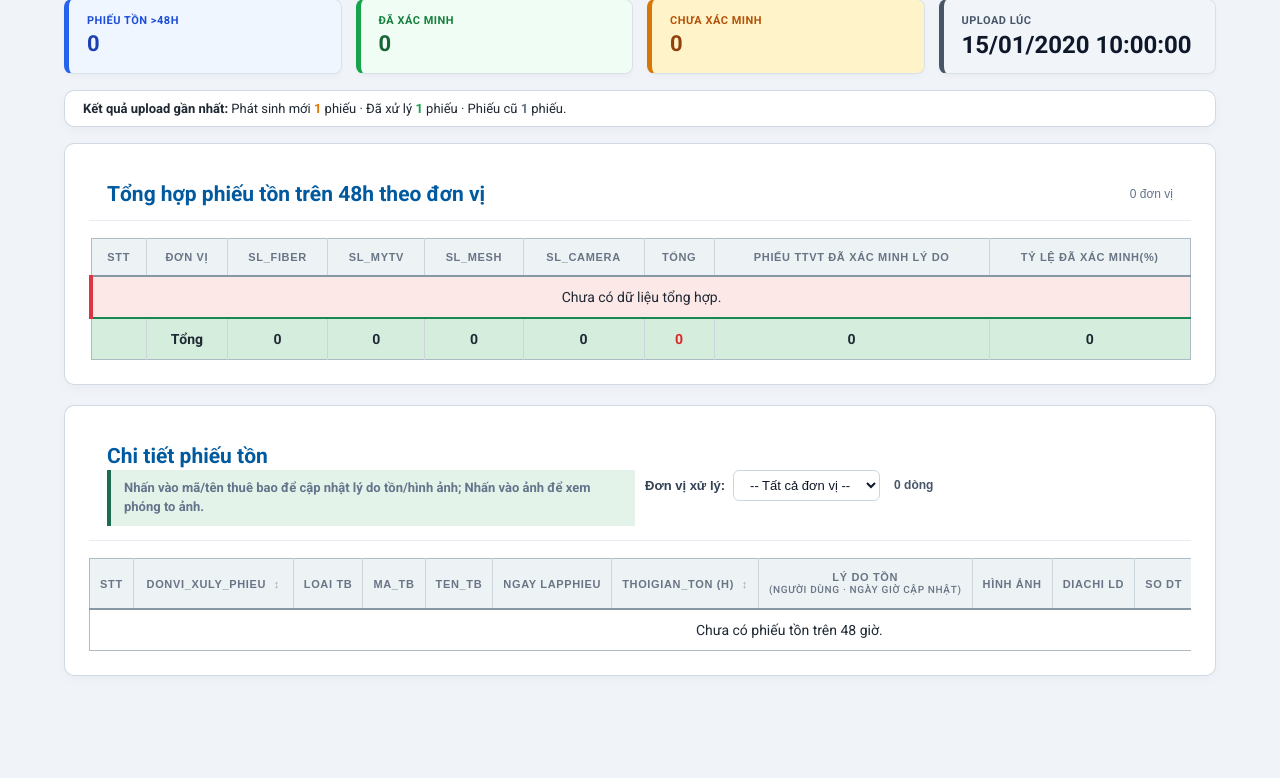
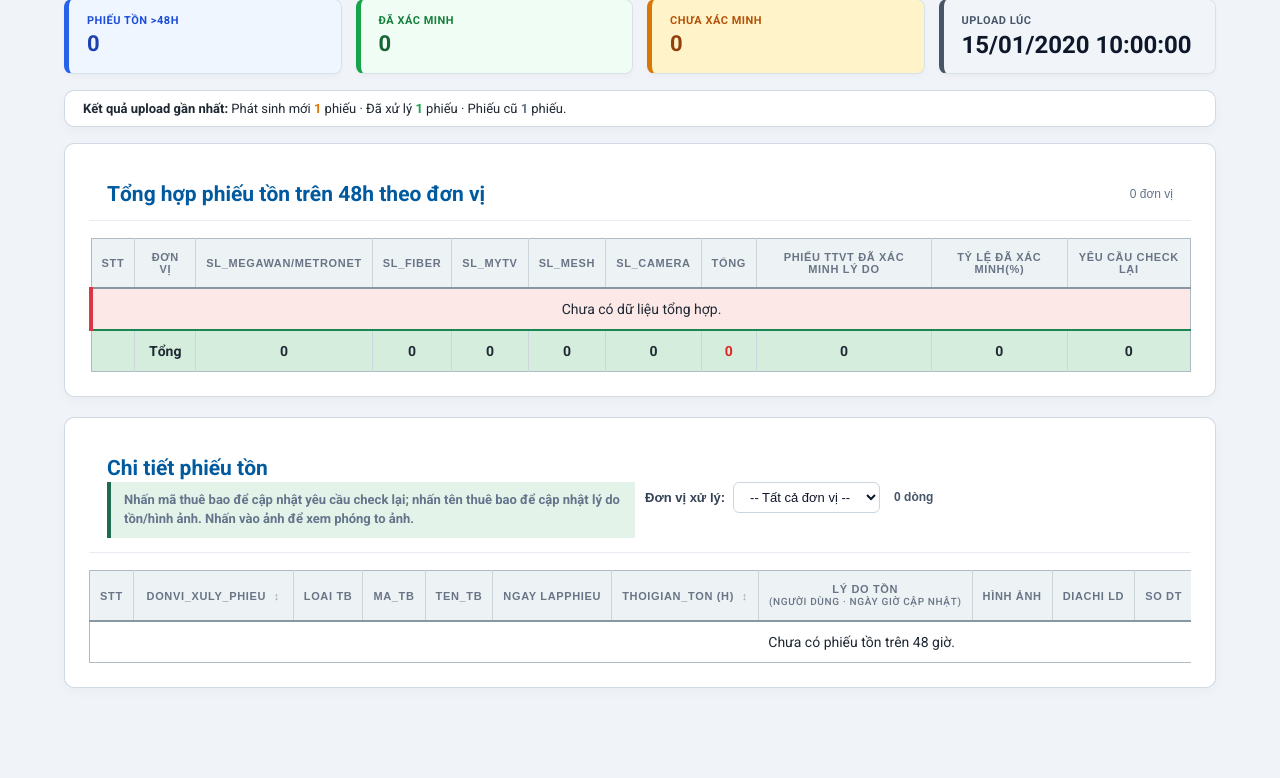
Before and after one commit to caotrinhan/phieuton, a Flask app: page / in a window 1280 px wide. Shown: the part 272-1050 px from the top of the page. Run offline with Flask 3, Linux system fonts and the light colour scheme; a user stored in the database is signed in; tables that the repository leaves empty hold one stand-in row (values such as "Sample post"); parts of the project's set-up code (start-up, migrations or seed data) failed here and were passed over; some libraries are stand-ins or nearby versions.

Commit message:
yeu cau recheck, megawan

```diff
--- a/app/models.py
+++ b/app/models.py
@@ -92,6 +92,7 @@ class Ticket(db.Model):
     request_at = db.Column(db.DateTime, nullable=False)
     age_hours = db.Column(db.Numeric(10, 1), nullable=False, index=True)
     reason = db.Column(db.Text)
+    requires_reason_recheck = db.Column(db.Boolean, nullable=False, default=False)
     reason_updated_by_id = db.Column(db.Integer, db.ForeignKey("users.id"))
     reason_updated_at = db.Column(db.DateTime)
     last_seen_at = db.Column(db.DateTime, nullable=False, default=local_now, index=True)
--- a/app/routes/main.py
+++ b/app/routes/main.py
@@ -6,6 +6,7 @@ from uuid import uuid4
 import pandas as pd
 from flask import Blueprint, current_app, flash, redirect, render_template, request, send_file, send_from_directory, url_for
 from flask_login import current_user, login_required
+from sqlalchemy.exc import SQLAlchemyError
 from ..extensions import db
 from ..models import ReasonAudit, Ticket, TicketImage, UploadBatch, User, LoginLog, TrungTamMapping
 from ..services.import_service import load_filtered_tickets
@@ -175,8 +176,9 @@ def dashboard():
 
     units = {}
     for ticket in tickets:
-        item = units.setdefault(ticket.unit, {"total": 0,"MegaWAN/MetroNET":0, "fiber": 0, "mytv": 0, "mesh": 0, "camera": 0, "reported": 0})
+        item = units.setdefault(ticket.unit, {"total": 0, "MegaWAN/MetroNET": 0, "fiber": 0, "mytv": 0, "mesh": 0, "camera": 0, "reported": 0, "requires_reason_recheck": 0})
         item["total"] += 1
+        item["requires_reason_recheck"] += ticket.requires_reason_recheck
         equipment = (ticket.equipment_type or "").lower()
         if "megawan" in equipment or "metronet" in equipment:
             item["MegaWAN/MetroNET"] += 1
@@ -195,11 +197,13 @@ def dashboard():
     summary_rows = [{"stt": index, "unit": unit, **item} for index, (unit, item) in enumerate(sorted_units, 1)]
     summary_total = {
         "total": sum(row["total"] for row in summary_rows),
+        "MegaWAN/MetroNET": sum(row["MegaWAN/MetroNET"] for row in summary_rows),
         "fiber": sum(row["fiber"] for row in summary_rows),
         "mytv": sum(row["mytv"] for row in summary_rows),
         "mesh": sum(row["mesh"] for row in summary_rows),
         "camera": sum(row["camera"] for row in summary_rows),
         "reported": sum(row["reported"] for row in summary_rows),
+        "requires_reason_recheck": sum(row["requires_reason_recheck"] for row in summary_rows),
     }
 
     allowed_units = _get_allowed_units() if current_user.is_authenticated else []
@@ -549,6 +553,32 @@ def update_reason(ticket_id: int):
     return redirect(request.referrer or url_for("main.dashboard"))
 
 
+@main_bp.post("/tickets/<int:ticket_id>/check-again")
+@login_required
+def update_reason_recheck(ticket_id: int):
+    if not current_user.is_admin:
+        flash("Bạn không có quyền cập nhật yêu cầu check lại lý do tồn.", "error")
+        return redirect(url_for("main.dashboard"))
+
+    value = request.form.get("requires_reason_recheck")
+    if value not in {"true", "false"}:
+        flash("Giá trị yêu cầu check lại không hợp lệ.", "error")
+        return redirect(url_for("main.dashboard"))
+
+    ticket = db.get_or_404(Ticket, ticket_id)
+    ticket.requires_reason_recheck = value == "true"
+    try:
+        db.session.commit()
+    except SQLAlchemyError:
+        db.session.rollback()
+        current_app.logger.exception("Không thể cập nhật yêu cầu check lại cho ticket %s.", ticket_id)
+        flash("Không thể lưu trạng thái yêu cầu check lại. Vui lòng thử lại.", "error")
+    else:
+        status = "có" if ticket.requires_reason_recheck else "không"
+        flash(f"Đã cập nhật thuê bao {ticket.subscriber_code}: {status} yêu cầu check lại lý do tồn.", "success")
+    return redirect(url_for("main.dashboard"))
+
+
 @main_bp.get("/ticket-images/<int:image_id>")
 def ticket_image(image_id: int):
     image = db.get_or_404(TicketImage, image_id)
@@ -580,6 +610,7 @@ def export_xlsx():
             "THOIGIAN_TON (h)": float(ticket.age_hours),
             "Diachi Ld": ticket.address or "",
             "So Dt": ticket.phone or "",
+            "Yêu cầu check lại lý do tồn": ticket.requires_reason_recheck,
             "Trạng thái": ticket.status,
             "TTVT báo lý do tồn": ticket.reason or "",
             "Người cập nhật": ticket.reason_updated_by.full_name if ticket.reason_updated_by else "",
@@ -589,10 +620,28 @@ def export_xlsx():
     ])
     summary = detail.groupby("Đơn vị", dropna=False).agg(
         total=("Mã thuê bao", "count"),
+        requires_reason_recheck=("Yêu cầu check lại lý do tồn", "sum"),
+        megawan_metronet=(
+            "Loại TB",
+            lambda values: values.astype(str).str.lower().str.contains("megawan|metronet", regex=True).sum(),
+        ),
         reported=("TTVT báo lý do tồn", lambda values: (values.astype(str).str.strip() != "").sum()),
     ).reset_index()
-    summary = summary.rename(columns={"total": "Tổng", "reported": "Đã xác minh"})
+    summary = summary.rename(columns={
+        "total": "Tổng",
+        "requires_reason_recheck": "Yêu cầu check lại lý do tồn",
+        "megawan_metronet": "MegaWAN/MetroNET",
+        "reported": "Đã xác minh",
+    })
     summary["Tỷ lệ xác minh (%)"] = (summary["Đã xác minh"] * 100 / summary["Tổng"]).round(2)
+    summary = summary[[
+        "Đơn vị",
+        "Tổng",
+        "MegaWAN/MetroNET",
+        "Đã xác minh",
+        "Tỷ lệ xác minh (%)",
+        "Yêu cầu check lại lý do tồn",
+    ]]
     output = BytesIO()
     with pd.ExcelWriter(output, engine="openpyxl") as writer:
         summary.to_excel(writer, sheet_name="Tổng hợp", index=False)
@@ -659,6 +708,7 @@ def get_table_data():
             "subscriber_name": ticket.subscriber_name,
             "request_at": ticket.request_at.strftime('%d/%m/%Y %H:%M:%S') if ticket.request_at else "",
             "age_hours": ticket.age_hours,
+            "requires_reason_recheck": ticket.requires_reason_recheck,
             "reason": ticket.reason or "",
             "address": ticket.address or "",
             "phone": ticket.phone or "",
--- a/app/templates/dashboard.html
+++ b/app/templates/dashboard.html
@@ -223,6 +223,7 @@
         <tr>
           <th>STT</th>
           <th>Đơn vị</th>
+          <th>SL_MegaWAN/MetroNET</th>
           <th>SL_Fiber</th>
           <th>SL_MyTV</th>
           <th>SL_Mesh</th>
@@ -230,6 +231,7 @@
           <th>Tổng</th>
           <th>Phiếu TTVT đã xác minh lý do</th>
           <th>Tỷ lệ đã xác minh(%)</th>
+          <th>Yêu cầu check lại</th>
         </tr>
       </thead>
       <tbody>
@@ -237,6 +239,7 @@
         <tr>
           <td>{{ row.stt }}</td>
           <td>{{ row.unit }}</td>
+          <td>{{ row["MegaWAN/MetroNET"] }}</td>
           <td>{{ row.fiber }}</td>
           <td>{{ row.mytv }}</td>
           <td>{{ row.mesh }}</td>
@@ -244,13 +247,15 @@
           <td style="font-weight: bold; color: #dc2626; background-color: #fef2f2;">{{ row.total }}</td>
           <td>{{ row.reported }}</td>
           <td>{{ (row.reported * 100 / row.total)|round(2) }}</td>
+          <td>{{ row.requires_reason_recheck }}</td>
         </tr>
         {% else %}
-        <tr><td colspan="9">Chưa có dữ liệu tổng hợp.</td></tr>
+        <tr><td colspan="11">Chưa có dữ liệu tổng hợp.</td></tr>
         {% endfor %}
         <tr class="summary-total" style="font-weight: bold; background: #f8fafc;">
           <td></td>
           <td><strong>Tổng</strong></td>
+          <td>{{ summary_total["MegaWAN/MetroNET"] }}</td>
           <td>{{ summary_total.fiber }}</td>
           <td>{{ summary_total.mytv }}</td>
           <td>{{ summary_total.mesh }}</td>
@@ -258,6 +263,7 @@
           <td style="font-weight: bold; color: #dc2626; background-color: #fef2f2;">{{ summary_total.total }}</td>
           <td>{{ summary_total.reported }}</td>
           <td>{{ (summary_total.reported * 100 / summary_total.total)|round(2) if summary_total.total else 0 }}</td>
+          <td>{{ summary_total.requires_reason_recheck }}</td>
         </tr>
       </tbody>
     </table>
@@ -269,7 +275,14 @@
   <div class="panel-title" style="padding: 14px 18px; display: flex; justify-content: space-between; align-items: center; flex-wrap: wrap; border-bottom: 1px solid rgba(226, 232, 240, 0.8); gap: 10px;">
     <div>
       <h2 style="margin-bottom: 2px; color: #005aa0; font-weight: 700;">Chi tiết phiếu tồn</h2>
-      <p class="panel-help" style="margin: 0; font-size: 12px; color: #64748b;">Nhấn vào mã/tên thuê bao để cập nhật lý do tồn/hình ảnh; Nhấn vào ảnh để xem phóng to ảnh.</p>
+      <p class="panel-help" style="margin: 0; font-size: 12px; color: #64748b;">
+        {% if current_user.is_authenticated and current_user.is_admin %}
+        Nhấn mã thuê bao để cập nhật yêu cầu check lại; nhấn tên thuê bao để cập nhật lý do tồn/hình ảnh.
+        {% else %}
+        Nhấn vào mã/tên thuê bao để cập nhật lý do tồn/hình ảnh.
+        {% endif %}
+        Nhấn vào ảnh để xem phóng to ảnh.
+      </p>
     </div>
 
     <!-- Dropdown lọc theo DONVI_XULY_PHIEU -->
@@ -305,6 +318,7 @@
           <th>TEN_LOAIHD</th>
           <th>TRANGTHAI_HD</th>
           <th>Cập nhật</th>
+          <th>Yêu cầu check lại</th>
         </tr>
       </thead>
       <tbody>
@@ -318,7 +332,13 @@
           <td>{{ loop.index }}</td>
           <td>{{ ticket.unit }}</td>
           <td>{{ ticket.equipment_type }}</td>
-          <td><button class="ticket-link" type="button" data-modal="reason-modal-{{ ticket.id }}" data-ticket-unit="{{ ticket.unit }}">{{ ticket.subscriber_code }}</button></td>
+          <td>
+            {% if current_user.is_authenticated and current_user.is_admin %}
+            <button class="ticket-link" type="button" data-check-ticket="{{ ticket.id }}" data-ticket-code="{{ ticket.subscriber_code }}" data-ticket-name="{{ ticket.subscriber_name or '' }}" data-check-current="{{ 'true' if ticket.requires_reason_recheck else 'false' }}">{{ ticket.subscriber_code }}</button>
+            {% else %}
+            <button class="ticket-link" type="button" data-modal="reason-modal-{{ ticket.id }}" data-ticket-unit="{{ ticket.unit }}">{{ ticket.subscriber_code }}</button>
+            {% endif %}
+          </td>
           <td><button class="ticket-link ticket-name" type="button" data-modal="reason-modal-{{ ticket.id }}" data-ticket-unit="{{ ticket.unit }}">{{ ticket.subscriber_name }}</button></td>
           <td>{{ ticket.request_at.strftime('%d/%m/%Y %H:%M:%S') }}</td>
           <td class="hours">
@@ -353,14 +373,36 @@
               <span class="muted">Chưa cập nhật</span>
             {% endif %}
           </td>
+          <td>{{ 'Có' if ticket.requires_reason_recheck else 'Không' }}</td>
         </tr>
         {% else %}
-        <tr><td colspan="14">Chưa có phiếu tồn trên 48 giờ.</td></tr>
+        <tr><td colspan="15">Chưa có phiếu tồn trên 48 giờ.</td></tr>
         {% endfor %}
+
       </tbody>
     </table>
   </div>
 </section>
+
+{% if current_user.is_authenticated and current_user.is_admin %}
+<dialog class="reason-modal" id="check-again-modal">
+  <div class="modal-card">
+    <div class="modal-header">
+      <div>
+        <p class="eyebrow">YÊU CẦU CHECK LẠI LÝ DO TỒN</p>
+        <h2 id="check-again-code"></h2>
+        <p id="check-again-name"></p>
+        <p id="check-again-current" style="font-size: 13px; color: #475569;"></p>
+      </div>
+      <button class="modal-close" type="button" data-close-modal>Đóng</button>
+    </div>
+    <form class="modal-form" method="post" id="check-again-form" action="{{ url_for('main.update_reason_recheck', ticket_id=0) }}" data-action-template="{{ url_for('main.update_reason_recheck', ticket_id=0) }}">
+      <button class="save-button" type="submit" name="requires_reason_recheck" value="true">Yêu cầu check lại</button>
+      <button class="button secondary" type="submit" name="requires_reason_recheck" value="false">Không yêu cầu check lại</button>
+    </form>
+  </div>
+</dialog>
+{% endif %}
 
 <!-- Modals & Viewer -->
 {% for ticket in tickets %}
@@ -493,6 +535,23 @@
   }
 
   function bindDynamicEvents() {
+    document.querySelectorAll('.detail-table [data-check-ticket]').forEach(function(button){
+      if (button.hasAttribute('data-bound')) return;
+      button.setAttribute('data-bound', 'true');
+      button.addEventListener('click', function(){
+        var modal = document.getElementById('check-again-modal');
+        var form = document.getElementById('check-again-form');
+        if (!modal || !form) return;
+        form.dataset.actionTemplate = form.dataset.actionTemplate || form.action;
+        form.action = form.dataset.actionTemplate.replace('/0/check-again', '/' + button.dataset.checkTicket + '/check-again');
+        document.getElementById('check-again-code').textContent = button.dataset.ticketCode;
+        document.getElementById('check-again-name').textContent = button.dataset.ticketName;
+        document.getElementById('check-again-current').textContent =
+          'Trạng thái hiện tại: ' + (button.dataset.checkCurrent === 'true' ? 'Có yêu cầu check lại' : 'Không yêu cầu check lại');
+        modal.showModal();
+      });
+    });
+
     document.querySelectorAll('.detail-table [data-modal]').forEach(function(button){
       if (button.hasAttribute('data-bound')) return;
       button.setAttribute('data-bound', 'true');
@@ -760,7 +819,7 @@
 
       var newHtml = '';
       if (data.tickets.length === 0) {
-        newHtml = '<tr><td colspan="14">Chưa có phiếu tồn trên 48 giờ.</td></tr>';
+        newHtml = '<tr><td colspan="15">Chưa có phiếu tồn trên 48 giờ.</td></tr>';
       } else {
         data.tickets.forEach(function(ticket, index) {
           var imagesHtml = '';
@@ -804,7 +863,9 @@
             '<td>' + (index + 1) + '</td>' +
             '<td>' + ticket.unit + '</td>' +
             '<td>' + ticket.equipment_type + '</td>' +
-            '<td><button class="ticket-link" type="button" data-modal="reason-modal-' + ticket.id + '" data-ticket-unit="' + ticket.unit + '">' + ticket.subscriber_code + '</button></td>' +
+            '<td>' + (isAdmin ?
+              '<button class="ticket-link" type="button" data-check-ticket="' + ticket.id + '" data-ticket-code="' + ticket.subscriber_code + '" data-ticket-name="' + (ticket.subscriber_name || '') + '" data-check-current="' + ticket.requires_reason_recheck + '">' + ticket.subscriber_code + '</button>' :
+              '<button class="ticket-link" type="button" data-modal="reason-modal-' + ticket.id + '" data-ticket-unit="' + ticket.unit + '">' + ticket.subscriber_code + '</button>') + '</td>' +
             '<td><button class="ticket-link ticket-name" type="button" data-modal="reason-modal-' + ticket.id + '" data-ticket-unit="' + ticket.unit + '">' + ticket.subscriber_name + '</button></td>' +
             '<td>' + ticket.request_at + '</td>' +
             '<td class="hours">' + hoursDisplay + '</td>' +
@@ -815,6 +876,7 @@
             '<td>' + ticket.contract_type + '</td>' +
             '<td><span class="status waiting">' + ticket.status + '</span></td>' +
             '<td class="updated">' + updateInfo + '</td>' +
+            '<td>' + (ticket.requires_reason_recheck ? 'Có' : 'Không') + '</td>' +
           '</tr>';
         });
       }
--- /dev/null
+++ b/migration_check_again.sql
@@ -0,0 +1,4 @@
+USE phieuton;
+
+ALTER TABLE tickets
+    ADD COLUMN requires_reason_recheck BOOLEAN NOT NULL DEFAULT FALSE;
--- a/schema.sql
+++ b/schema.sql
@@ -68,6 +68,7 @@ CREATE TABLE IF NOT EXISTS tickets (
 	request_at DATETIME NOT NULL,
 	age_hours DECIMAL(10,1) NOT NULL,
 	reason TEXT,
+	requires_reason_recheck BOOLEAN NOT NULL DEFAULT FALSE,
 	reason_updated_by_id INT,
 	reason_updated_at DATETIME,
 	last_seen_at DATETIME NOT NULL,
```
